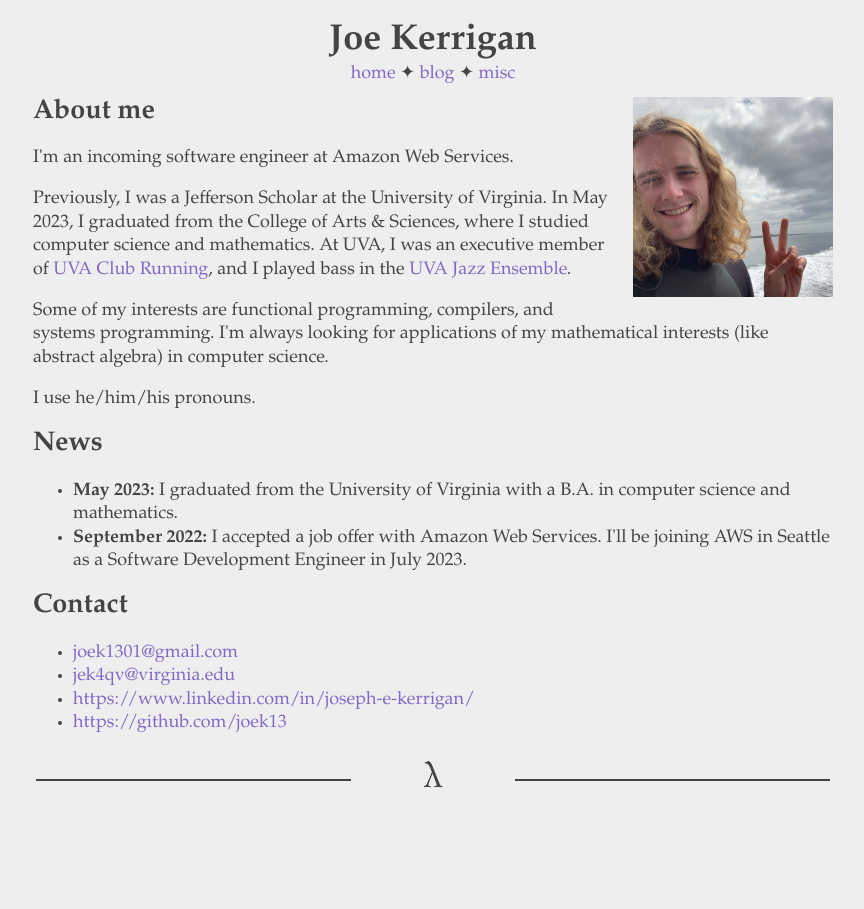
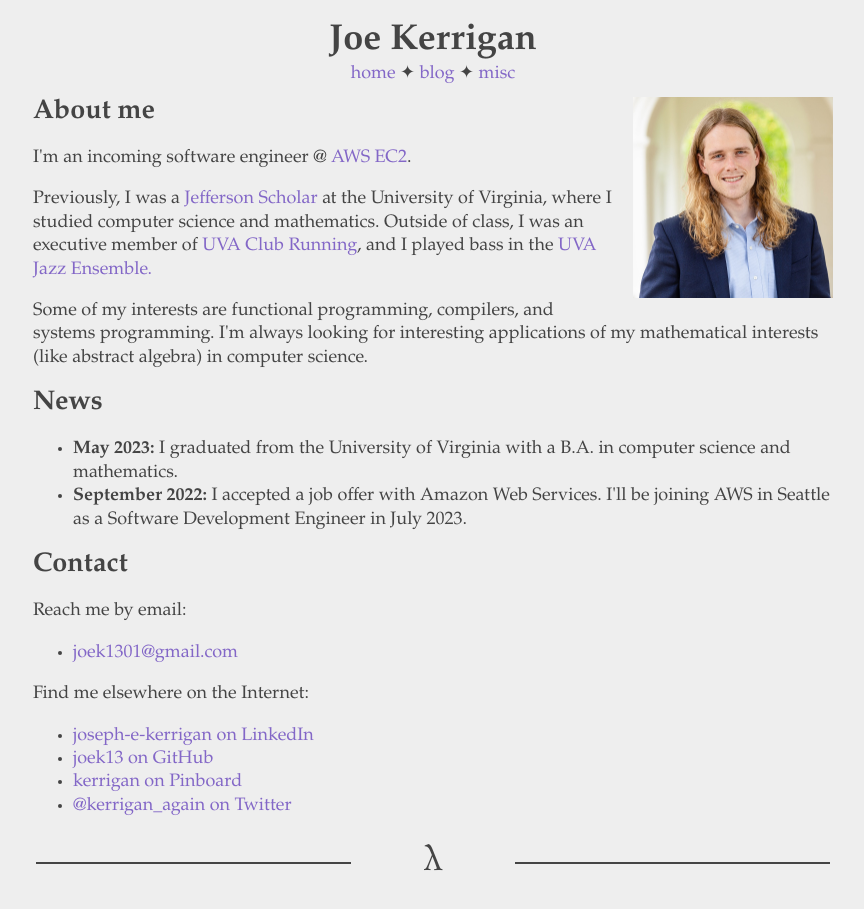
Before and after one commit to joek13/joek13.github.io, a Jekyll site: the page built from index.html, in a window 1280 px wide. Shown: the whole page, without its empty margins (207-1071 px from the left). Built offline with Jekyll 4.4.1, drawn with Linux system fonts in a browser that asks for light colours.

Commit message:
Update homepage

```diff
--- a/index.html
+++ b/index.html
@@ -11,20 +11,16 @@ breadcrumbs: false
 <section id="about">
     <h2>About me</h2>
     <p>
-        I'm an incoming software engineer at Amazon Web Services.
+        I'm an incoming software engineer @ <a href="https://aws.amazon.com/ec2/">AWS EC2</a>.
     </p>
     <p>
-        Previously, I was a Jefferson Scholar at the University of Virginia.
-        In May 2023, I graduated from the College of Arts &amp; Sciences, where I studied computer science and mathematics.
-        At UVA, I was an executive member of <a href="https://virginia.clubrunning.org/">UVA Club Running</a>,
-        and I played bass in the <a href="https://music.virginia.edu/jazz-ensemble">UVA Jazz Ensemble</a>.
+        Previously, I was a <a href="https://www.jeffersonscholars.org/scholarship">Jefferson Scholar</a> at the University of Virginia,
+        where I studied computer science and mathematics. Outside of class, I was an executive member of <a href="https://virginia.clubrunning.org/">UVA Club Running</a>,
+        and I played bass in the <a href="https://music.virginia.edu/jazz-ensemble">UVA Jazz Ensemble.</a>
     </p>
     <p>
         Some of my interests are functional programming, compilers, and systems programming.
-        I'm always looking for applications of my mathematical interests (like abstract algebra) in computer science.
-    </p>
-    <p>
-        I use he/him/his pronouns.
+        I'm always looking for interesting applications of my mathematical interests (like abstract algebra) in computer science.
     </p>
 </section>
 <section id="news">
@@ -39,11 +35,20 @@ breadcrumbs: false
 <section id="contact">
     <h2>Contact</h2>
     <p>
+        Reach me by email:
+    </p>
+    <p>
     <ul>
         <li><a href="mailto:joek1301@gmail.com">joek1301@gmail.com</a></li>
-            <li><a href="mailto:jek4qv@virginia.edu">jek4qv@virginia.edu</a></li>
-            <li><a href="https://www.linkedin.com/in/joseph-e-kerrigan/">https://www.linkedin.com/in/joseph-e-kerrigan/</a></li>
-            <li><a href="https://github.com/joek13">https://github.com/joek13</a></li>
+    </ul>
+    <p>
+        Find me elsewhere on the Internet:
+    </p>
+    <ul>
+        <li><a href="https://www.linkedin.com/in/joseph-e-kerrigan/">joseph-e-kerrigan on LinkedIn</a></li>
+        <li><a href="https://github.com/joek13">joek13 on GitHub</a></li>
+        <li><a href="https://pinboard.in/u:kerrigan">kerrigan on Pinboard</a></li>
+        <li><a href="https://twitter.com/kerrigan_again">@kerrigan_again on Twitter</a></li>
     </ul>
     </p>
 </section>
```
Also changed, not shown: other parts of index.html (+1 -1 lines), img/joe.jpg. Lines whose indentation alone changed are shown as unchanged.
